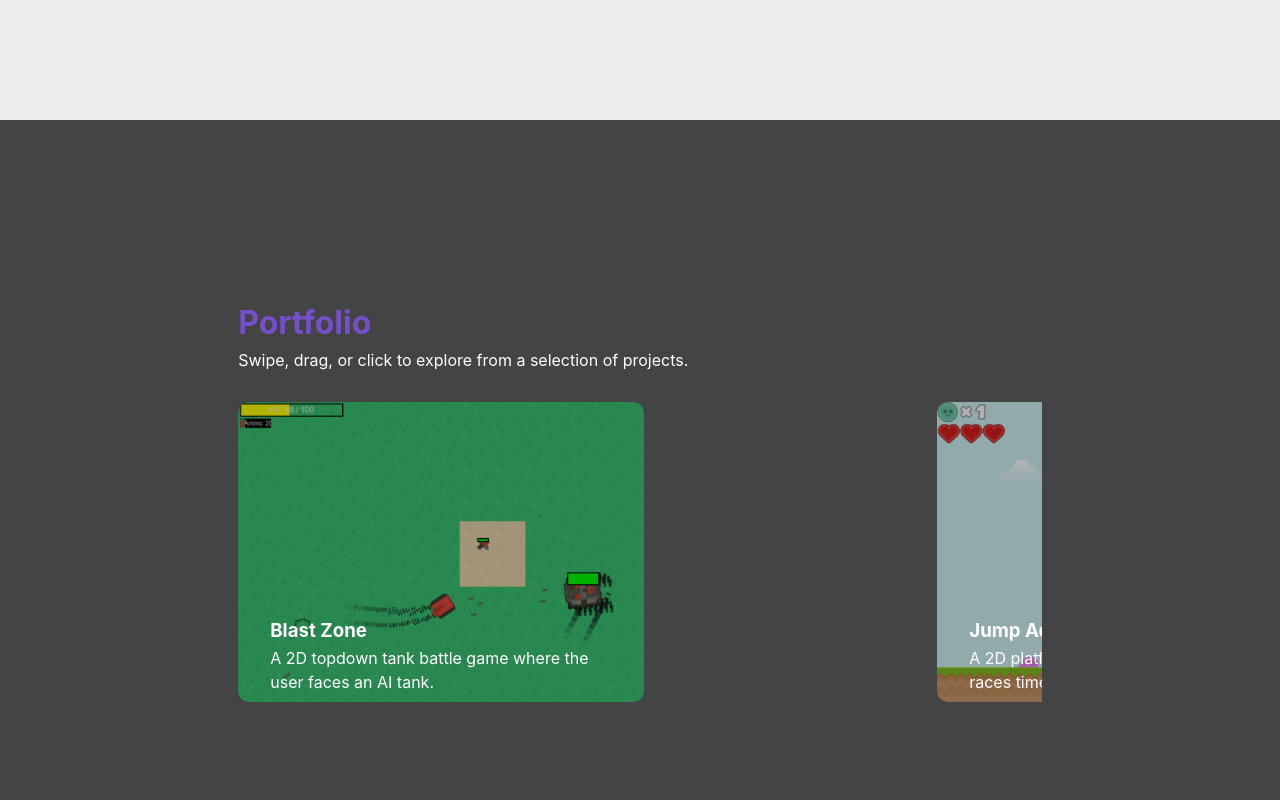
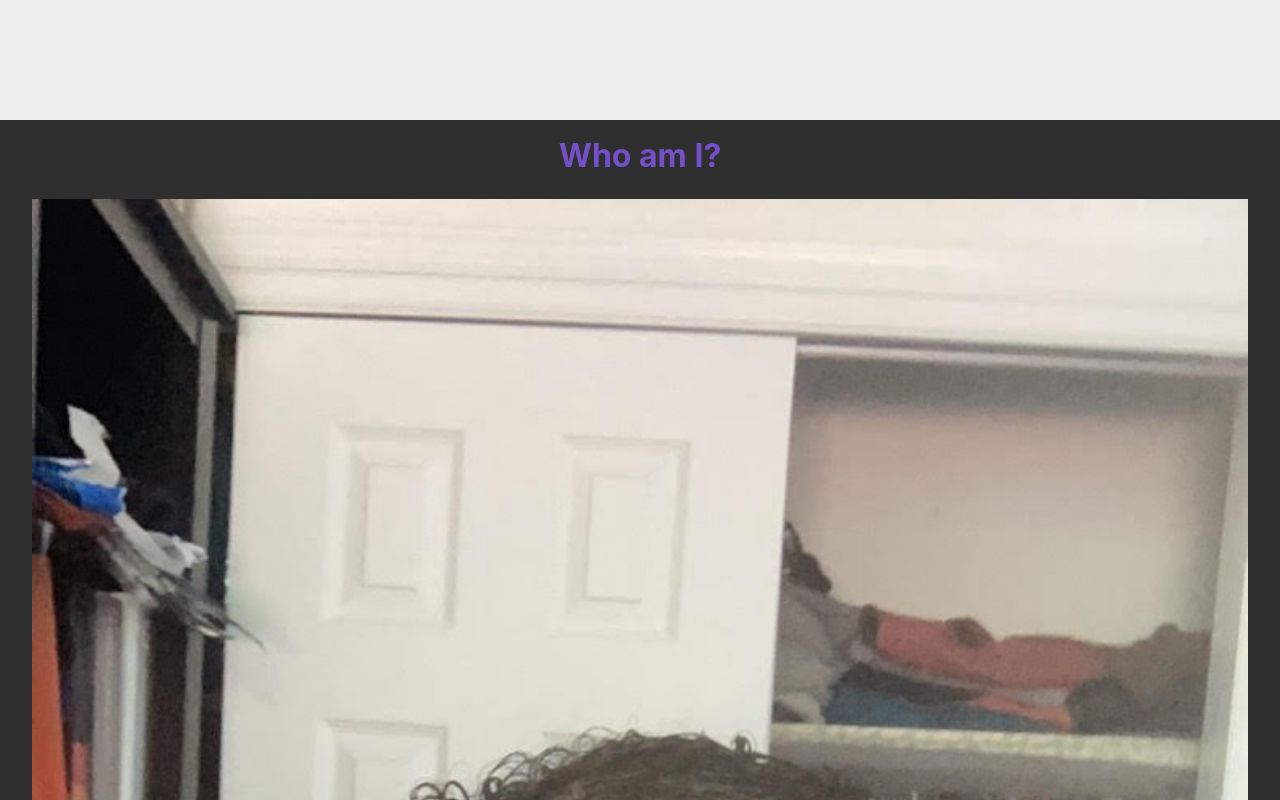
Before and after one commit to segarciat/personal-website, a React (Create React App) app in the folder frontend/: page / in a window 1280 px wide. Shown: the part 680-1480 px from the top of the page. Built offline with nearby package versions, Linux system fonts and the light colour scheme.

Commit message:
HomeAbout component

```diff
--- a/frontend/src/components/Home.js
+++ b/frontend/src/components/Home.js
@@ -1,11 +1,13 @@
 import React from 'react';
 import HomeHero from './HomeHero';
 import HomePortfolio from './HomePortfolio';
+import HomeAbout from './HomeAbout';
 
 const Home = () => {
   return (
     <React.Fragment>
       <HomeHero />
+      <HomeAbout />
       <HomePortfolio />
     </React.Fragment>
   );
--- /dev/null
+++ b/frontend/src/components/HomeAbout.js
@@ -0,0 +1,37 @@
+import React from 'react';
+import { Link } from 'react-router-dom';
+import homeIntroPhoto from '../images/home-intro-photo.jpg';
+
+const HomeAbout = () => {
+  return (
+    <section id="home-about">
+      <div className="container">
+        <h2 className="section-heading">Who am I?</h2>
+        <div className="home-intro">
+          <div className="intro-photo">
+            <img src={homeIntroPhoto} alt="Sergio" />
+          </div>
+          <div className="intro-text">
+            <p>
+              Hi there! I'm Sergio. When I am not providing excellent customer
+              service experience at Trader Joe's or tailored mathematics
+              instruction, I am taking steps towards my dream job as a software
+              developer.
+            </p>
+            <br />
+            <p>
+              I am drawn to mathematics as well as web and game development, but
+              most of all, I like to problem-solve and learning how things work.
+            </p>
+            <Link to="/about" className="btn btn-primary btn-rounded">
+              <i className="fas fa-map-signs"> </i>
+              <strong>My Story</strong>
+            </Link>
+          </div>
+        </div>
+      </div>
+    </section>
+  );
+};
+
+export default HomeAbout;
--- a/frontend/src/scss/_Home.scss
+++ b/frontend/src/scss/_Home.scss
@@ -30,20 +30,56 @@
   }
 }
 
+#home-about {
+  min-height: 100vh;
+  background-color: rgba(0, 0, 0, 0.8);
+  color: #fff;
+  display: flex;
+  flex-direction: column;
+  align-items: center;
+  justify-content: center;
+
+  .home-intro {
+    display: flex;
+    flex-direction: column;
+
+    .intro-photo,
+    .intro-text {
+      flex: 1;
+      margin: 1rem;
+      line-height: 1.5;
+      font-size: 1.1rem;
+    }
+    .intro-photo {
+      img {
+        object-fit: cover;
+        width: 100%;
+      }
+    }
+    .intro-text {
+      display: flex;
+      flex-direction: column;
+      background-color: $dark;
+      padding: 1rem;
+      font-size: 1.2rem;
+
+      a {
+        display: inline-block;
+        margin: 1rem auto;
+        i {
+          margin-right: 0.5rem;
+        }
+      }
+    }
+  }
+}
+
 #home-portfolio {
   display: flex;
   flex-direction: column;
   align-items: center;
   justify-content: center;
   height: 100vh;
-  background-color: $dark;
-  color: #fff;
-
-  .section-heading {
-    font-size: 2rem;
-    margin-bottom: 0.5rem;
-    color: $primary;
-  }
 
   ul {
     width: 100%;
--- a/frontend/src/scss/_utils.scss
+++ b/frontend/src/scss/_utils.scss
@@ -51,3 +51,10 @@
     border-radius: 2rem 2rem 2rem 2rem;
   }
 }
+
+.section-heading {
+  text-align: center;
+  font-size: 2rem;
+  margin-bottom: 0.5rem;
+  color: $primary;
+}
```
Also changed, not shown: frontend/src/images/home-intro-photo.jpg (added).
